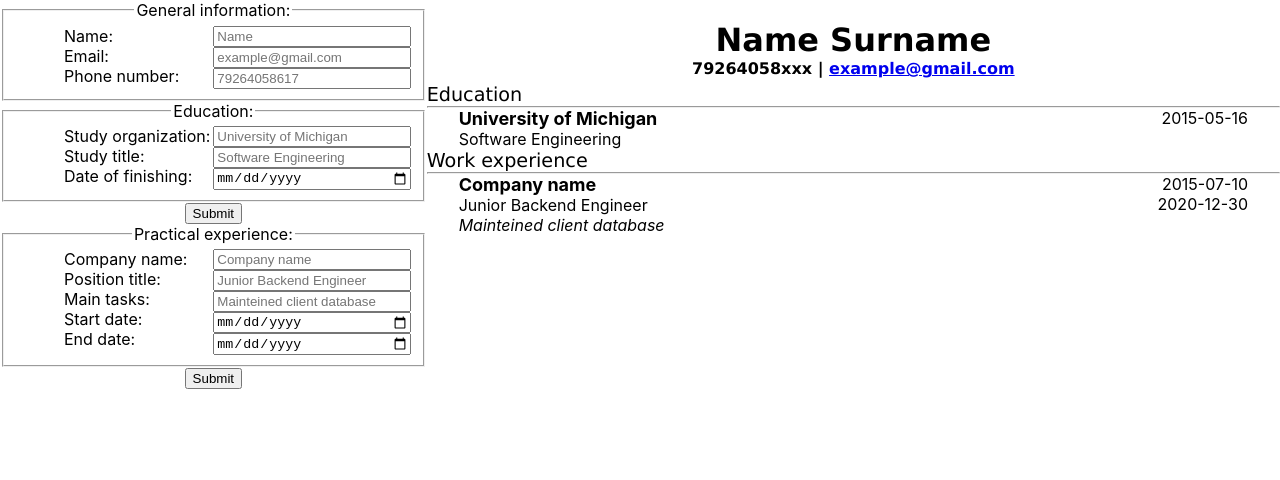
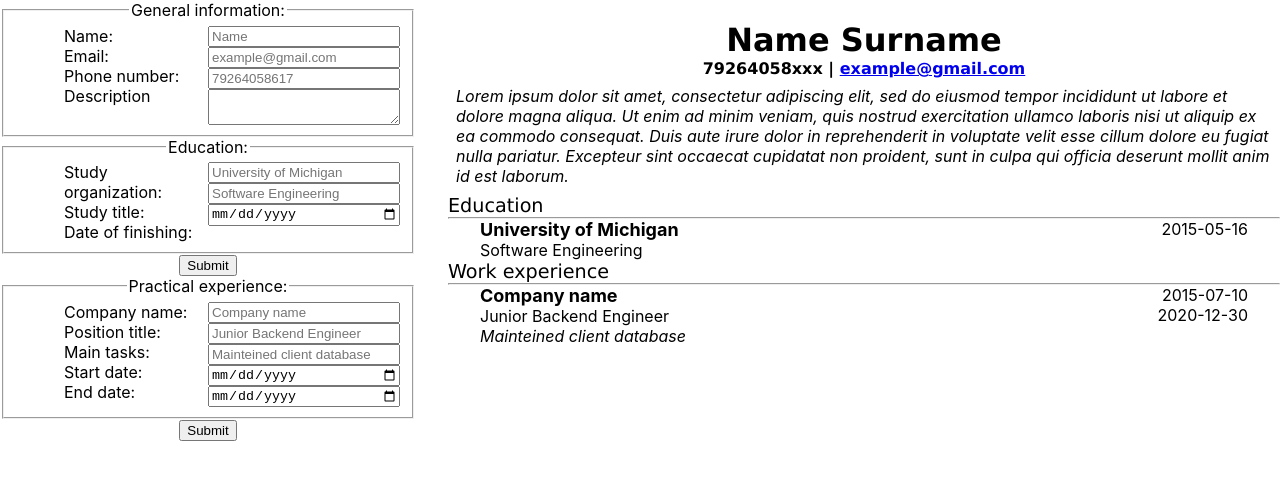
Before and after one commit to Hikyn/cv-creator, a React (Create React App) app: page / in a window 1280 px wide. Shown: the top 480 px of the page. Built offline with nearby package versions, Linux system fonts and the light colour scheme.

Commit message:
feat: add description section

```diff
--- a/src/App.js
+++ b/src/App.js
@@ -11,7 +11,8 @@ class App extends Component {
       general: {
         'name': 'Name Surname',
         'email': 'example@gmail.com',
-        'phoneNumber': '79264058xxx'
+        'phoneNumber': '79264058xxx',
+        'description': 'Lorem ipsum dolor sit amet, consectetur adipiscing elit, sed do eiusmod tempor incididunt ut labore et dolore magna aliqua. Ut enim ad minim veniam, quis nostrud exercitation ullamco laboris nisi ut aliquip ex ea commodo consequat. Duis aute irure dolor in reprehenderit in voluptate velit esse cillum dolore eu fugiat nulla pariatur. Excepteur sint occaecat cupidatat non proident, sunt in culpa qui officia deserunt mollit anim id est laborum.'
       },
       educational: {
         'schoolName': 'University of Michigan',
@@ -27,12 +28,12 @@ class App extends Component {
       }
     }
 
-    this.setGeneral = this.setGeneral.bind(this);
     this.setEducational = this.setEducational.bind(this);
     this.setPractical = this.setPractical.bind(this);
     this.setName = this.setName.bind(this);
     this.setEmail = this.setEmail.bind(this);
     this.setPhoneNumber = this.setPhoneNumber.bind(this);
+    this.setDescription = this.setDescription.bind(this);
   }
 
   setName(name) {
@@ -59,14 +60,12 @@ class App extends Component {
       }})
   }
 
-  setGeneral(name, email, phoneNumber) {
+  setDescription(description) {
     this.setState({
       general: {
-        'name': name,
-        'email': email,
-        'phoneNumber': phoneNumber
-      },
-    })
+        ...this.state.general,
+        'description': description
+      }})
   }
 
   setEducational(schoolName, studyTitle, dateOfStudy) {
@@ -98,6 +97,7 @@ class App extends Component {
           setName={this.setName}
           setEmail={this.setEmail}
           setPhoneNumber={this.setPhoneNumber}
+          setDescription={this.setDescription}
 
           setEducational={this.setEducational}
           setPractical={this.setPractical}
--- a/src/components/CVEditor.js
+++ b/src/components/CVEditor.js
@@ -16,6 +16,7 @@ export default class CVEditor extends Component {
                     setName={this.props.setName}
                     setEmail={this.props.setEmail}
                     setPhoneNumber={this.props.setPhoneNumber}
+                    setDescription={this.props.setDescription}
                 />
                 <Educational submitInfo={this.props.setEducational}/>
                 <Practical submitInfo={this.props.setPractical}/>
--- a/src/components/CVPreview.js
+++ b/src/components/CVPreview.js
@@ -14,6 +14,7 @@ export default class CVPreview extends Component {
                 <h4 className="contact-details">
                     {this.props.generalInfo.phoneNumber} | <a href={'mailto:'+ this.props.generalInfo.email}>{this.props.generalInfo.email}</a>
                 </h4>
+                <div className="profile-description">{this.props.generalInfo.description}</div>
                 <Section name={'Education'} />
                 <div className="flexbox">
                     <div>
--- a/src/components/General.js
+++ b/src/components/General.js
@@ -7,6 +7,7 @@ export default class General extends Component {
         this.handleNameChange = this.handleNameChange.bind(this);
         this.handleEmailChange = this.handleEmailChange.bind(this);
         this.handlePhoneNumberChange = this.handlePhoneNumberChange.bind(this);
+        this.handleDescriptionChange = this.handleDescriptionChange.bind(this);
     }
 
     handleNameChange(e) {
@@ -21,6 +22,10 @@ export default class General extends Component {
         this.props.setPhoneNumber(e.target.value);
     }
 
+    handleDescriptionChange(e) {
+        this.props.setDescription(e.target.value);
+    }
+
     render() {
         return (
             <form method='post'>
@@ -30,11 +35,13 @@ export default class General extends Component {
                         <label htmlFor='name'>Name:</label>
                         <label htmlFor='email'>Email: </label>
                         <label htmlFor='phone'>Phone number:</label>
+                        <label htmlFor='description'>Description</label>
                     </div>
                     <div className='flexRows'>
                         <input type="text" name='name' placeholder="Name" onChange={this.handleNameChange}></input>
                         <input type="email" name='email' placeholder="example@gmail.com" onChange={this.handleEmailChange}></input>
                         <input type="tel" name='phoneNumber' placeholder="79264058617" onChange={this.handlePhoneNumberChange}></input>
+                        <textarea type="text" name='description' onChange={this.handleDescriptionChange}></textarea>
                     </div>
                 </fieldset>
             </form>
--- a/src/styles/CVPreview.css
+++ b/src/styles/CVPreview.css
@@ -38,3 +38,9 @@ hr {
 .description-detailed {
     font-style: italic;
 }
+
+.profile-description {
+    font-style: italic;
+    text-align: start;
+    margin: 0.5rem;
+}
--- a/src/styles/index.css
+++ b/src/styles/index.css
@@ -15,4 +15,5 @@ code {
 .App {
   display: grid;
   grid: 1fr / 1fr 2fr;
+  gap: 2rem;
 }
```
